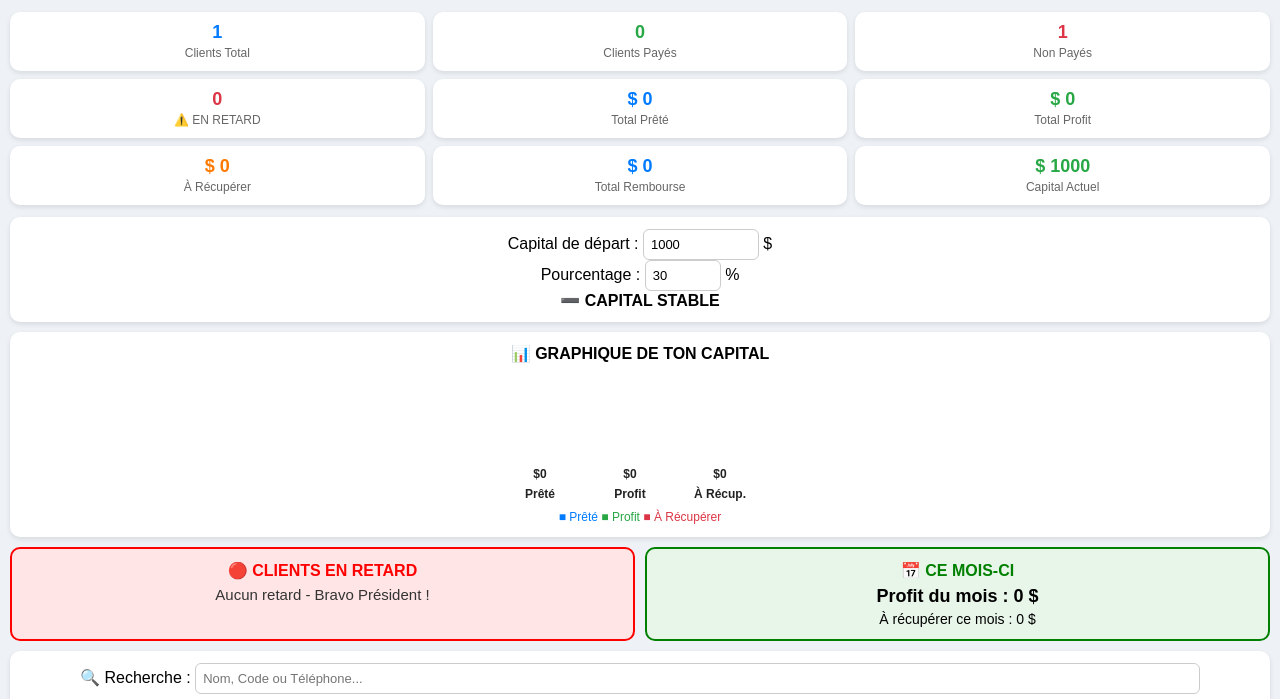
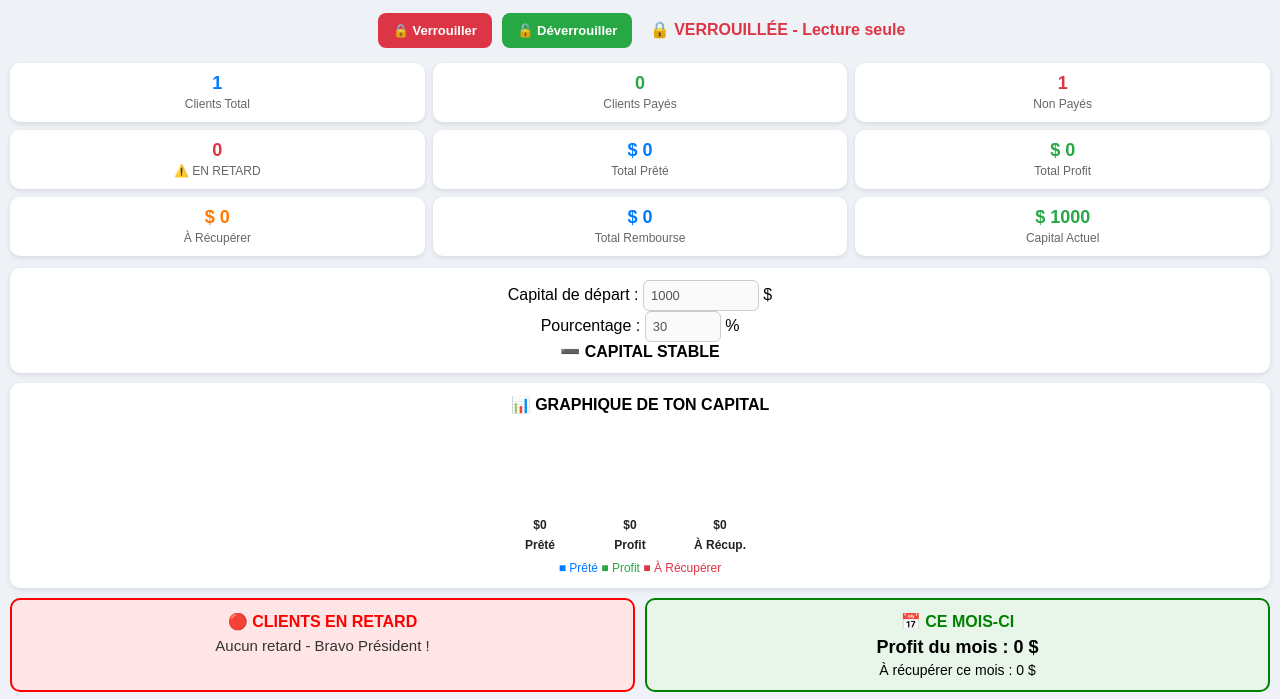
Before and after one commit to tableurinformatique-web/Mes-clients, a plain HTML site: page index.html in a window 1280 px wide. Shown: the part 99-798 px from the top of the page. Drawn offline with Linux system fonts and the light colour scheme.

Commit message:
Update index.html

```diff
--- a/index.html
+++ b/index.html
@@ -50,6 +50,11 @@ td:nth-child(5) input, td:nth-child(6) input, td:nth-child(13) input{min-width:1
 <div class="header">
 <div class="logo">TI</div>
 <div style="text-align:left"><h1>TABLEUR INFORMATIQUE</h1><p>Gestion des Crédits Clients - Lkasi - En Dollars $</p></div>
+</div>
+  <div style="text-align:center; margin:10px;">
+  <button id="btnVerrouiller" onclick="verrouillerPage()" style="background:#dc3545; color:white; padding:10px 15px; border:none; border-radius:8px; font-weight:bold;">🔒 Verrouiller</button>
+  <button id="btnDeverrouiller" onclick="deverrouillerPage()" style="background:#28a745; color:white; padding:10px 15px; border:none; border-radius:8px; font-weight:bold;">🔓 Déverrouiller</button>
+  <span id="etatPage" style="font-weight:bold; margin-left:10px; color:#dc3545;">🔒 VERROUILLÉE</span>
 </div>
 
 <div class="dashboard">
@@ -586,6 +591,41 @@ function basculerDevise(){
     else { if(txt.includes('CDF') || txt.includes('FC')) td.innerText = Math.round(nombre / tauxCDF) + ' $'; }
   });
 }
+// --- VERROUILLAGE PAGE - Code secret : 2026 ---
+let CODE_SECRET = "2026";
+let pageVerrouillee = true;
+function appliquerVerrouillage(){
+  let etat = document.getElementById("etatPage");
+  document.querySelectorAll("input, select, textarea, button").forEach(function(el){
+    if(el.id === "btnVerrouiller" || el.id === "btnDeverrouiller") return;
+    el.disabled = pageVerrouillee;
+  });
+  if(etat){
+    if(pageVerrouillee){
+      etat.textContent = "🔒 VERROUILLÉE - Lecture seule";
+      etat.style.color = "#dc3545";
+    } else {
+      etat.textContent = "🔓 DÉVERROUILLÉE - Tu peux modifier";
+      etat.style.color = "#28a745";
+    }
+  }
+}
+function verrouillerPage(){
+  pageVerrouillee = true;
+  appliquerVerrouillage();
+  alert("Page verrouillée. Personne ne peut modifier.");
+}
+function deverrouillerPage(){
+  let code = prompt("Entre ton code secret pour déverrouiller :");
+  if(code === CODE_SECRET){
+    pageVerrouillee = false;
+    appliquerVerrouillage();
+    alert("Page déverrouillée. Tu peux modifier.");
+  } else {
+    alert("Code faux ! Accès refusé.");
+  }
+}
+window.addEventListener("load", function(){ appliquerVerrouillage(); });
 </script>
 <div id="ficheClient" style="display:none; position:fixed; top:0; left:0; width:100%; height:100%; background:rgba(0,0,0,0.6); z-index:999; justify-content:center; align-items:center;">
   <div style="background:white; width:92%; max-width:400px; border-radius:15px; padding:18px; text-align:center; position:relative;">
```
